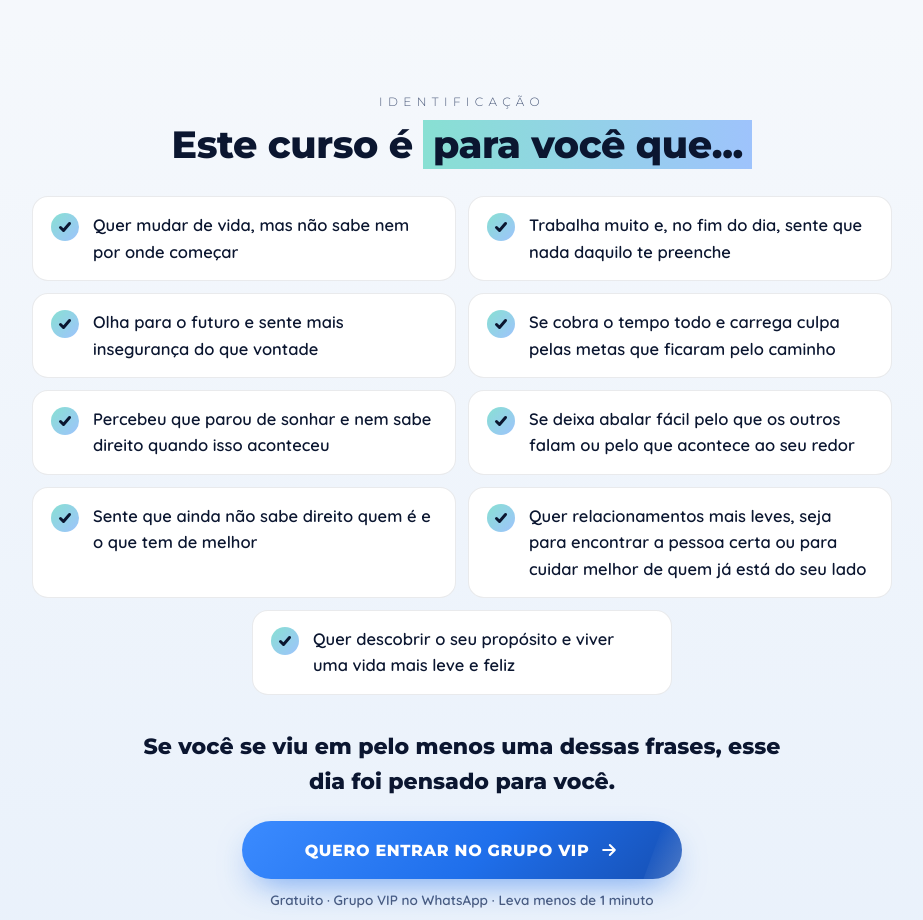
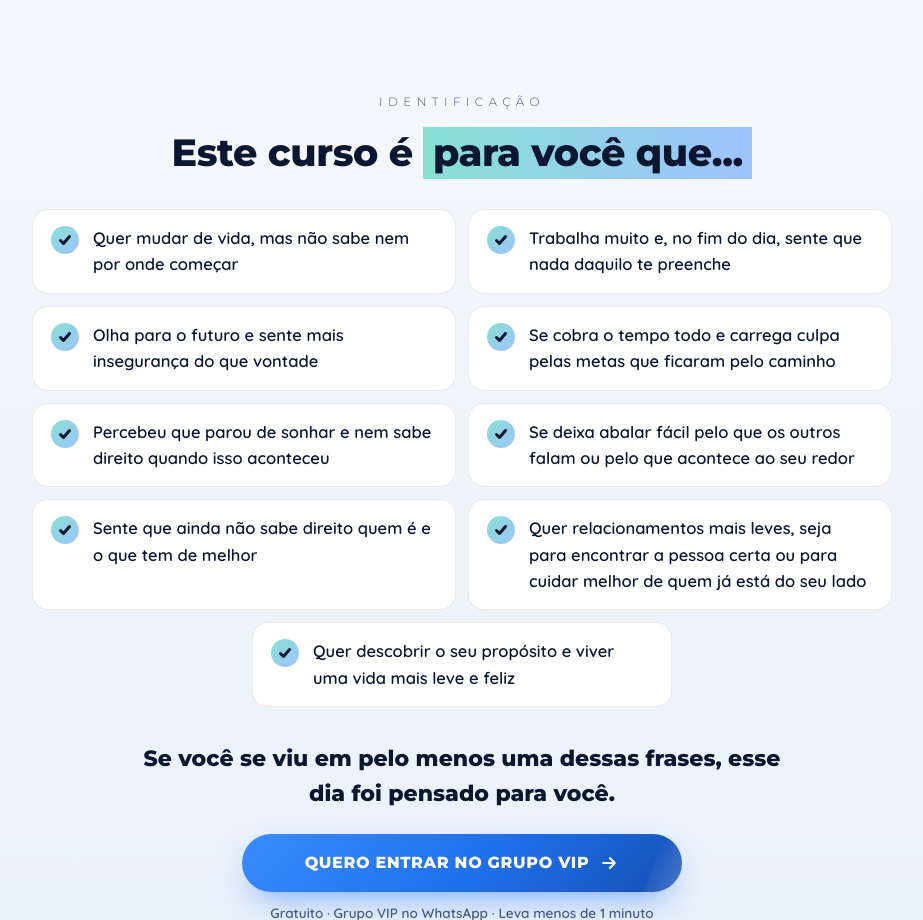
Before and after one commit to crisgonbarros/cmc-metodoevo, a plain HTML site: page cidade-cp/index.html in a window 1280 px wide. Shown: the part 1160-2080 px from the top of the page, without its empty margins (178-1101 px from the left). Drawn offline with Linux system fonts and the light colour scheme.

Commit message:
Corrige sobreposição do destaque no título da identificação no celular
Co-Authored-By: Claude Opus 5.5 <noreply@anthropic.com>
Claude-Session: https://claude.ai/code/session_01Rz8REtTdq6FSGPuyTgVphk

```diff
--- a/cidade-cp/index.html
+++ b/cidade-cp/index.html
@@ -172,7 +172,8 @@ html[data-theme="dark"] .ev a.map{color:var(--g2)}
 /* ---------- Títulos de seção ---------- */
 .eyebrow{display:inline-block;font-family:var(--ff-t);font-weight:300;letter-spacing:.45em;text-transform:uppercase;font-size:12px;color:var(--muted);margin-bottom:12px}
 .h2{font-size:clamp(25px,5.6vw,38px);margin-bottom:12px}
-.h2 .band{display:inline;padding:.02em .25em;color:var(--navy);background:linear-gradient(90deg,var(--g1),var(--g2));-webkit-box-decoration-break:clone;box-decoration-break:clone}
+.h2:has(.band){line-height:1.32}
+.h2 .band{display:inline-block;white-space:nowrap;margin-top:.12em;padding:.02em .25em;color:var(--navy);background:linear-gradient(90deg,var(--g1),var(--g2));-webkit-box-decoration-break:clone;box-decoration-break:clone}
 .lead{color:var(--muted);font-size:17px;max-width:640px;margin:0 auto}
 .sec{padding:64px 0}
 .center{text-align:center}
```
